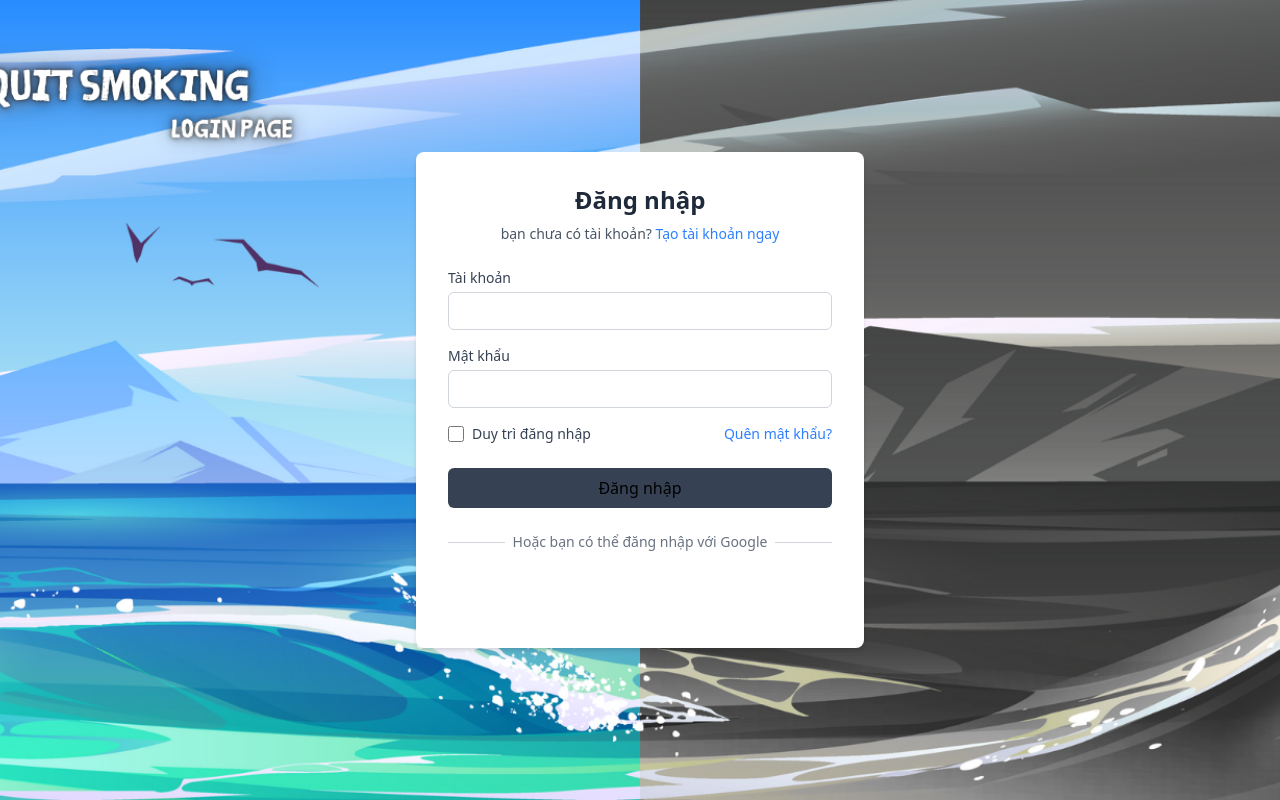
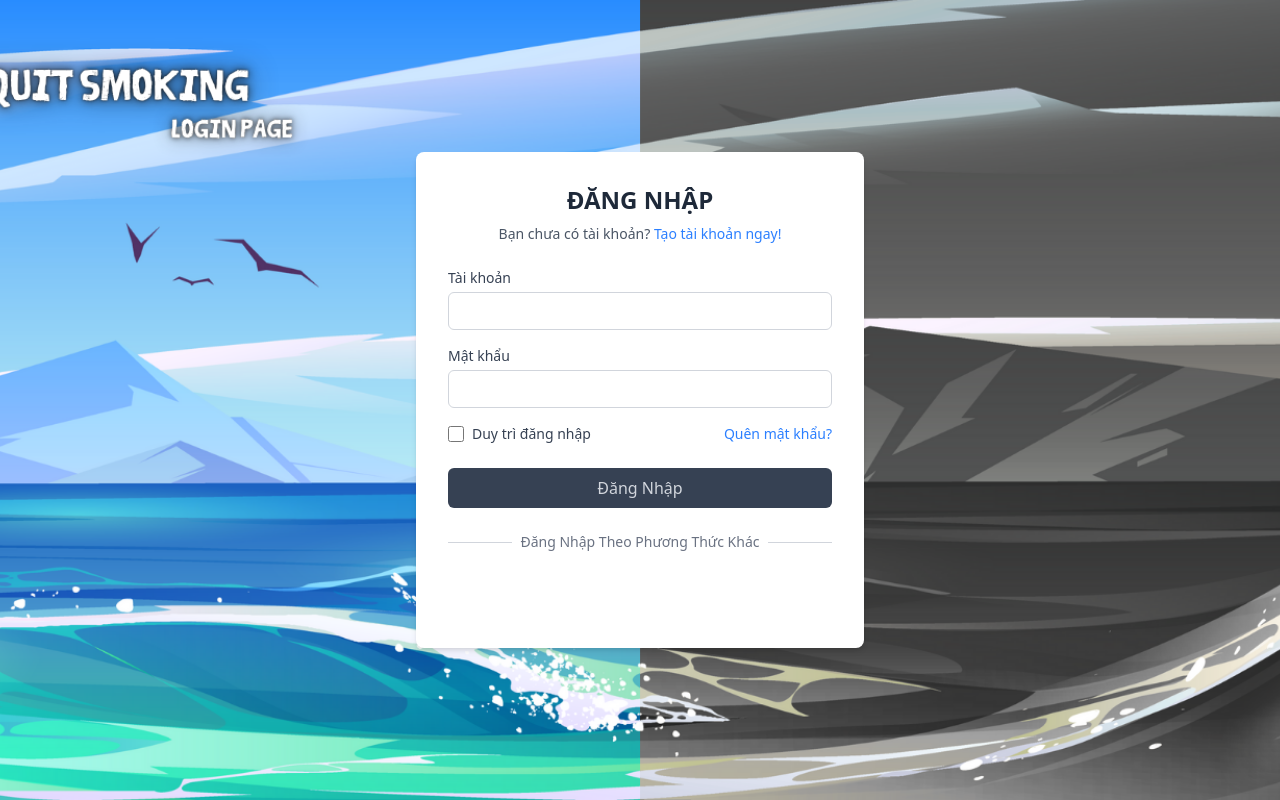
Before and after one commit to ptdat30/Project_Java, a React (Vite) app in the folder QuitSmoking_FE/: page / in a window 1280 px wide. Built offline with nearby package versions, Linux system fonts and the light colour scheme; no server answers.

Commit message:
Update FE

```diff
--- a/QuitSmoking_FE/src/auth/LoginPage.jsx
+++ b/QuitSmoking_FE/src/auth/LoginPage.jsx
@@ -93,16 +93,16 @@ const LoginPage = () => {
       >
         <div className="w-full max-w-md bg-white rounded-lg shadow-md p-8">
           <h1 className="text-2xl font-semibold text-center text-gray-800 mb-2">
-            Đăng nhập
+            ĐĂNG NHẬP
           </h1>
 
           <p className="text-center text-sm text-gray-600 mb-6">
-            bạn chưa có tài khoản?{" "}
+            Bạn chưa có tài khoản? {" "}
             <Link
               to="/register"
               className="text-blue-500 hover:underline cursor-pointer"
             >
-              Tạo tài khoản ngay
+              Tạo tài khoản ngay!
             </Link>
           </p>
 
@@ -180,9 +180,9 @@ const LoginPage = () => {
 
             <button
               type="submit"
-              className="w-full bg-gray-700 text-shadow-black py-2 px-4 rounded-md  hover:bg-blue-400 focus:outline-none focus:ring-2 focus:ring-[#d9c7a8] transition duration-200 !rounded-button whitespace-nowrap cursor-pointer"
+              className="w-full bg-gray-700 text-gray-300 text-shadow-black py-2 px-4 rounded-md  hover:bg-blue-400 focus:outline-none focus:ring-2 focus:ring-[#d9c7a8] transition duration-200 !rounded-button whitespace-nowrap cursor-pointer"
             >
-              Đăng nhập
+              Đăng Nhập
             </button>
           </form>
 
@@ -193,7 +193,7 @@ const LoginPage = () => {
               </div>
               <div className="relative flex justify-center text-sm">
                 <span className="px-2 bg-white text-gray-500">
-                  Hoặc bạn có thể đăng nhập với Google
+                  Đăng Nhập Theo Phương Thức Khác
                 </span>
               </div>
             </div>
--- a/QuitSmoking_FE/src/auth/RegisterPage.jsx
+++ b/QuitSmoking_FE/src/auth/RegisterPage.jsx
@@ -104,7 +104,7 @@ const RegisterPage = () => {
     >
       <div className="bg-white p-8 rounded-xl shadow-2xl w-full max-w-sm sm:max-w-md md:max-w-lg lg:max-w-xl ">
         <h2 className="text-3xl font-bold text-center text-gray-800 mb-8">
-          Đăng ký tài khoản
+          ĐĂNG KÝ
         </h2>
 
         <form onSubmit={handleSubmit} className="space-y-6">
@@ -237,9 +237,9 @@ const RegisterPage = () => {
           <div>
             <button
               type="submit"
-              className="w-full bg-gray-700 text-shadow-black py-2 px-4 rounded-md  hover:bg-blue-400 focus:outline-none focus:ring-2 focus:ring-[#d9c7a8] transition duration-200 !rounded-button whitespace-nowrap cursor-pointer"
+              className="w-full bg-gray-700 text-gray-300 text-shadow-black py-2 px-4 rounded-md  hover:bg-blue-400 focus:outline-none focus:ring-2 focus:ring-[#d9c7a8] transition duration-200 !rounded-button whitespace-nowrap cursor-pointer"
             >
-              Đăng ký
+              Đăng Ký Tài Khoản
             </button>
           </div>
         </form>
```
